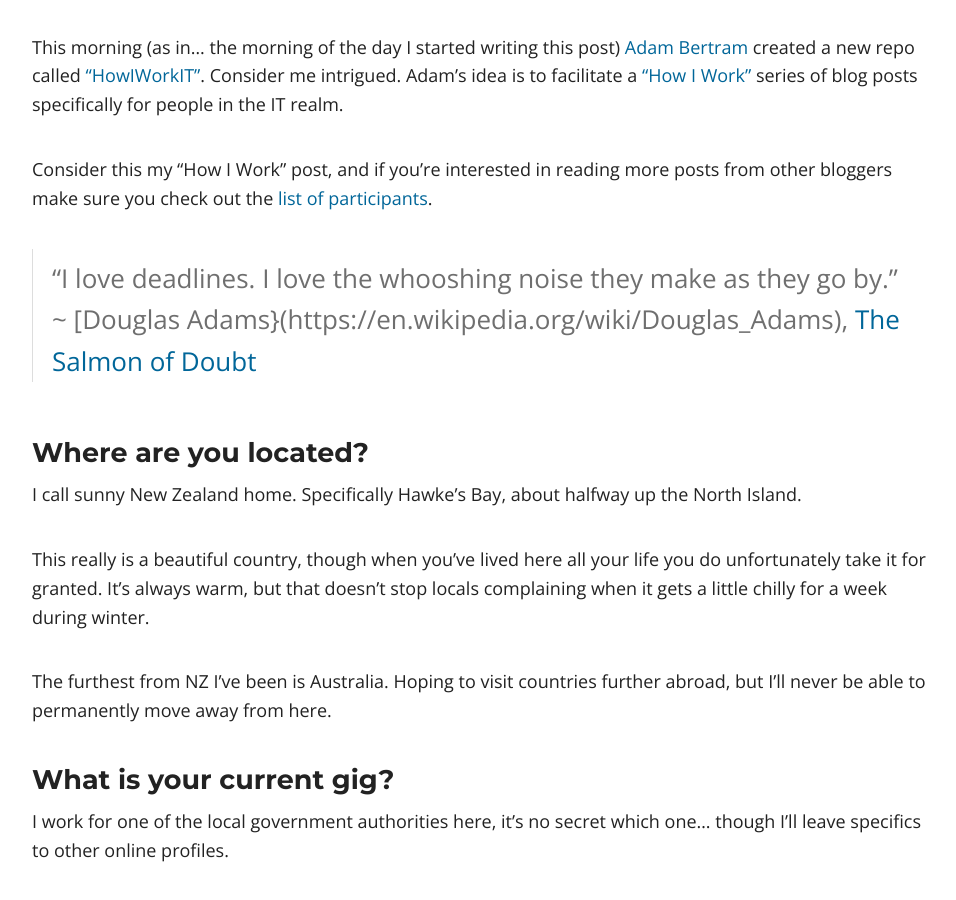
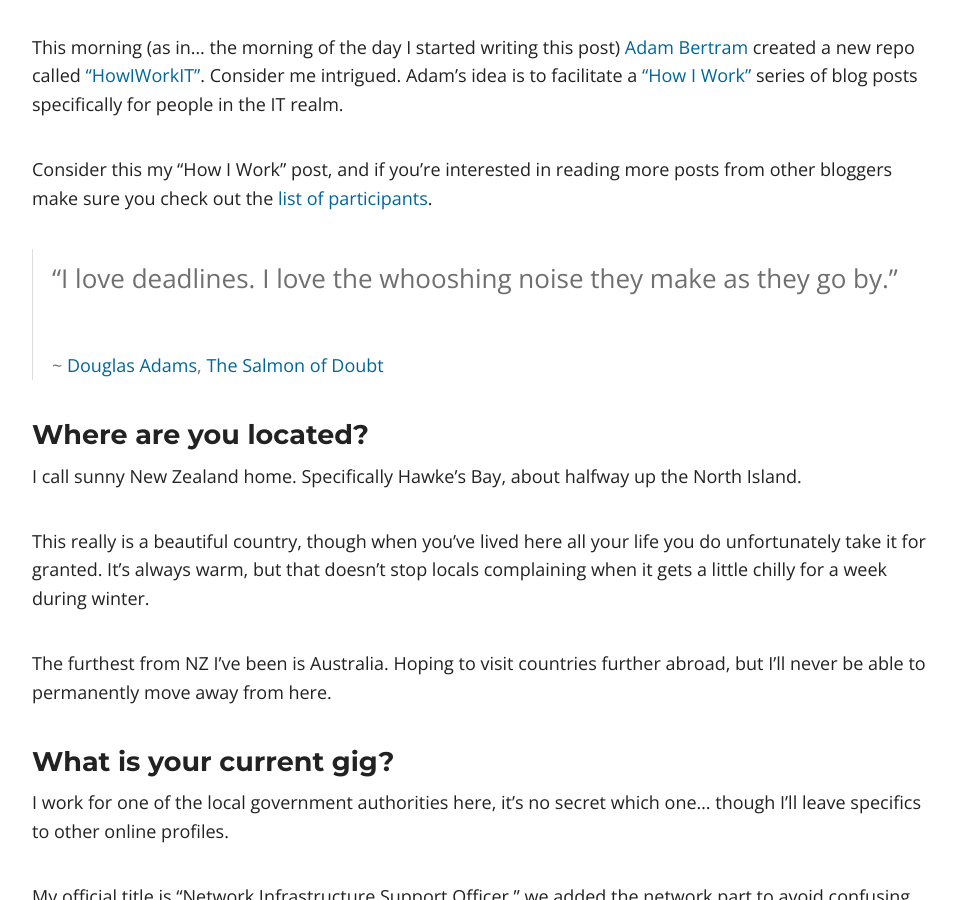
Before and after one commit to Windos/windos.github.io, a Jekyll site: the page built from _posts/2016-11-23-how-i-work.markdown, in a window 1280 px wide and 900 px high, scrolled down 802 px. Shown: the whole window, without its empty margins (158-1114 px from the left). Built offline with Jekyll 4.4.1, drawn with Linux system fonts in a browser that asks for light colours; nearby versions of some CDN libraries; comment, search, counter and statistics services are not loaded.

Commit message:
Mix markdown syntax error

```diff
--- a/_posts/2016-11-23-how-i-work.markdown
+++ b/_posts/2016-11-23-how-i-work.markdown
@@ -21,7 +21,8 @@
 Consider this my "How I Work" post, and if you're interested in reading more posts from other bloggers make sure you check out the [list of participants](https://github.com/adbertram/HowIWorkIT/blob/master/ThisIsHowIWork.md).
 
 > "I love deadlines. I love the whooshing noise they make as they go by."
-> ~ [Douglas Adams}(https://en.wikipedia.org/wiki/Douglas_Adams), [The Salmon of Doubt](https://en.wikipedia.org/wiki/The_Salmon_of_Doubt)
+>
+> ~ [Douglas Adams](https://en.wikipedia.org/wiki/Douglas_Adams), [The Salmon of Doubt](https://en.wikipedia.org/wiki/The_Salmon_of_Doubt)
 
 ### Where are you located?
 
```
Also changed, not shown: other parts of _posts/2016-11-23-how-i-work.markdown (+1 -0 lines).
